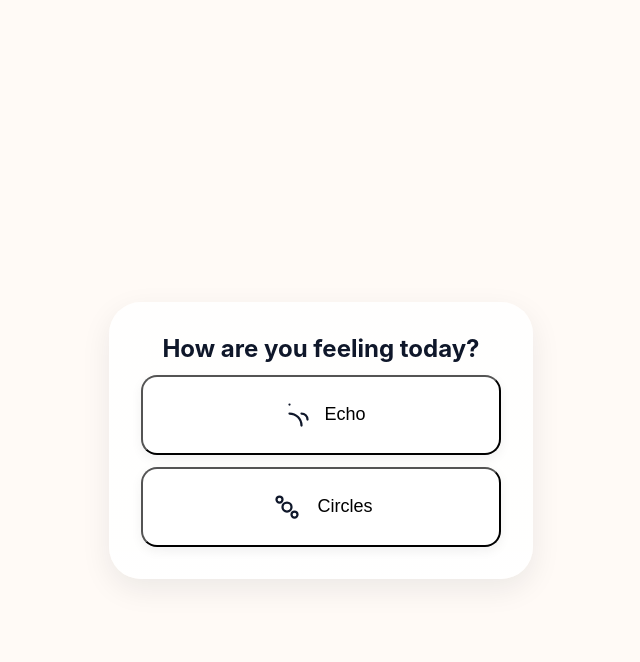
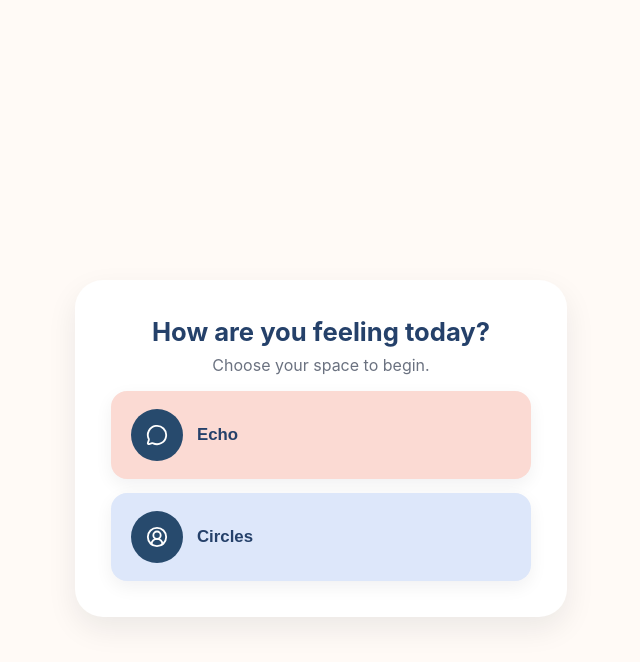
Before and after one commit to Grock0706/cd-kindred-echo-latest, a React (Vite) app: page / in a window 1280 px wide. Both pictures are taken after a click on the button "Begin Your Journey". Shown: the top 662 px of the page, without its empty margins (319-959 px from the left). Built offline with nearby package versions, Linux system fonts and the light colour scheme.

Commit message:
Publish: FeelingPage visual updates, styles, build

```diff
--- a/package.json
+++ b/package.json
@@ -6,7 +6,9 @@
   "dependencies": {
     "dayjs": "^1.11.10",
     "dexie": "^3.2.5",
+    "framer-motion": "^12.23.24",
     "jspdf": "^2.5.1",
+    "lucide-react": "^0.546.0",
     "puppeteer": "^24.25.0",
     "react": "^18.3.1",
     "react-dom": "^18.3.1"
@@ -19,7 +21,7 @@
     "vite": "^7.1.10"
   },
   "scripts": {
-    "dev": "vite",
+  "dev": "vite --host",
     "build": "vite build",
     "preview": "vite preview"
   }
--- a/src/App.tsx
+++ b/src/App.tsx
@@ -1,7 +1,8 @@
 
-import { useState } from 'react';
+import React, { useState, lazy, Suspense } from 'react';
 import Onboarding from './components/Onboarding';
-import Selection, { type Flow } from './components/Selection';
+import type { Flow } from './components/Selection';
+const FeelingPage = lazy(() => import('./components/FeelingPage'));
 import Journal from './components/Journal';
 
 export default function App() {
@@ -14,18 +15,19 @@ export default function App() {
     return <Onboarding onStart={() => setStage('select')} />;
   }
 
-  // Show selection screen (Echo/Circles)
+  // Show selection screen (Echo/Circles) — replaced by FeelingPage
   if (stage === 'select') {
-    return <Selection onChoose={choice => {
-      if (choice === 'echo') {
-        setFlow('echo');
-        setStage('journal');
-      } else {
-        setFlow('circles');
-        setStage('circles');
-      }
-    }} />;
+    return (
+      <Suspense fallback={<div className="device-center"><div className="device journal-card">Loading…</div></div>}>
+        <FeelingPage onSelect={(choice) => {
+          if (choice === 'echo') { setStage('journal'); setFlow('echo') }
+          else { setStage('circles'); setFlow('circles') }
+        }} />
+      </Suspense>
+    )
   }
+
+  /* 'feeling' stage removed — FeelingPage is shown for 'select' */
 
   // Show journal if Echo selected
   if (stage === 'journal') {
--- /dev/null
+++ b/src/components/FeelingPage.tsx
@@ -0,0 +1,45 @@
+import { MessageCircle, UserCircle2 } from "lucide-react";
+import { motion } from "framer-motion";
+
+export default function FeelingPage({ onSelect }: { onSelect: (choice: string) => void }) {
+  return (
+    <main className="feeling-root">
+      <div className="feeling-card">
+        <h1 className="feeling-title">How are you feeling today?</h1>
+        <p className="feeling-sub">Choose your space to begin.</p>
+
+        <div className="feeling-list">
+          <motion.button
+            whileHover={{ scale: 1.02 }}
+            whileTap={{ scale: 0.98 }}
+            onClick={() => onSelect("echo")}
+            onKeyDown={(e) => { if(e.key === 'Enter' || e.key === ' ') onSelect('echo') }}
+            className="feeling-tile feeling-echo"
+            tabIndex={0}
+            aria-label="Choose Echo"
+          >
+            <span className="feeling-icon">
+              <MessageCircle className="feeling-svg" />
+            </span>
+            <span className="feeling-label">Echo</span>
+          </motion.button>
+
+          <motion.button
+            whileHover={{ scale: 1.02 }}
+            whileTap={{ scale: 0.98 }}
+            onClick={() => onSelect("circles")}
+            onKeyDown={(e) => { if(e.key === 'Enter' || e.key === ' ') onSelect('circles') }}
+            className="feeling-tile feeling-circles"
+            tabIndex={0}
+            aria-label="Choose Circles"
+          >
+            <span className="feeling-icon">
+              <UserCircle2 className="feeling-svg" />
+            </span>
+            <span className="feeling-label">Circles</span>
+          </motion.button>
+        </div>
+      </div>
+    </main>
+  );
+}
--- a/src/db.ts
+++ b/src/db.ts
@@ -1,21 +1,24 @@
-import Dexie, { Table } from 'dexie'
+import Dexie from 'dexie'
 
-export interface Note {
+export type Note = {
   id: string
   text: string
-  tags: string[]
-  createdAt: string // ISO
-  updatedAt?: string // ISO
+  tags?: string[]
+  createdAt: string
 }
 
-class NotesDB extends Dexie {
-  notes!: Table<Note, string>
-  constructor(){
-    super('kindredEcho')
-    this.version(1).stores({
-      notes: 'id, createdAt'
-    })
+export const db = new Dexie('kindred_echo_db') as Dexie & { notes: Dexie.Table<Note, string> }
+
+db.version(1).stores({
+  notes: 'id, createdAt'
+})
+
+// Provide a small helper to seed (optional)
+export async function seedDemo(){
+  const count = await db.notes.count()
+  if(count === 0){
+    await db.notes.add({ id: crypto.randomUUID(), text: 'Welcome to Kindred Echo — your first reflection', tags: ['intro'], createdAt: new Date().toISOString() })
   }
 }
 
-export const db = new NotesDB()
+export default db
--- a/src/styles/theme.css
+++ b/src/styles/theme.css
@@ -21,3 +21,22 @@ body{ background: var(--bg); color:var(--text); font-family: Inter, system-ui, -
 .input{ width:100%; border:1px solid #e6e7ea; border-radius:12px; padding:.75rem }
 .muted{ color:var(--muted) }
 .tag-pill{ display:inline-block; padding:.25rem .5rem; border-radius:999px; background:#f3f4f6; font-size:.8rem }
+
+/* focus utility used by interactive tiles */
+.focus-ring:focus { outline: none; box-shadow: 0 0 0 6px rgba(59,130,246,0.12); border-radius: 12px }
+
+/* FeelingPage styles */
+.feeling-root{ min-height:100vh; display:flex; align-items:center; justify-content:center; background:var(--bg); padding:2.5rem }
+.feeling-card{ background:var(--card); padding:2.25rem; border-radius:28px; max-width:420px; width:100%; box-shadow:0 12px 30px rgba(16,24,40,0.08); text-align:center }
+.feeling-title{ font-size:1.6rem; color:#25416a; margin:0 0 0.5rem; font-weight:700 }
+.feeling-sub{ color:var(--muted); margin:0 0 1rem }
+.feeling-list{ display:flex; flex-direction:column; gap:14px; margin-top:12px }
+.feeling-tile{ display:flex; align-items:center; gap:14px; padding:18px 20px; border-radius:16px; box-shadow:0 6px 18px rgba(16,24,40,0.06); border:none; cursor:pointer; transition:transform .12s, background .12s }
+.feeling-tile:active{ transform:scale(.995) }
+.feeling-icon{ width:52px; height:52px; border-radius:999px; display:flex; align-items:center; justify-content:center; background:#274a6d; color:white }
+.feeling-svg{ width:22px; height:22px; color: #fff }
+.feeling-label{ font-size:1.05rem; font-weight:600; color:#25416a }
+.feeling-echo{ background:#fbdad3 }
+.feeling-echo .feeling-icon{ background:#274a6d }
+.feeling-circles{ background:#dde7fa }
+.feeling-circles .feeling-icon{ background:#274a6d }
--- a/vite.config.ts
+++ /dev/null
@@ -1,7 +0,0 @@
-import { defineConfig } from 'vite'
-import react from '@vitejs/plugin-react'
-
-export default defineConfig({
-  base: '/cd-kindred-echo-latest/',
-  plugins: [react()],
-})
```
Also changed, not shown: .vite-err.txt, .vite-log.txt, public/favicon.svg (deleted), 9 other files (tests, documents, lock files or other folders).
